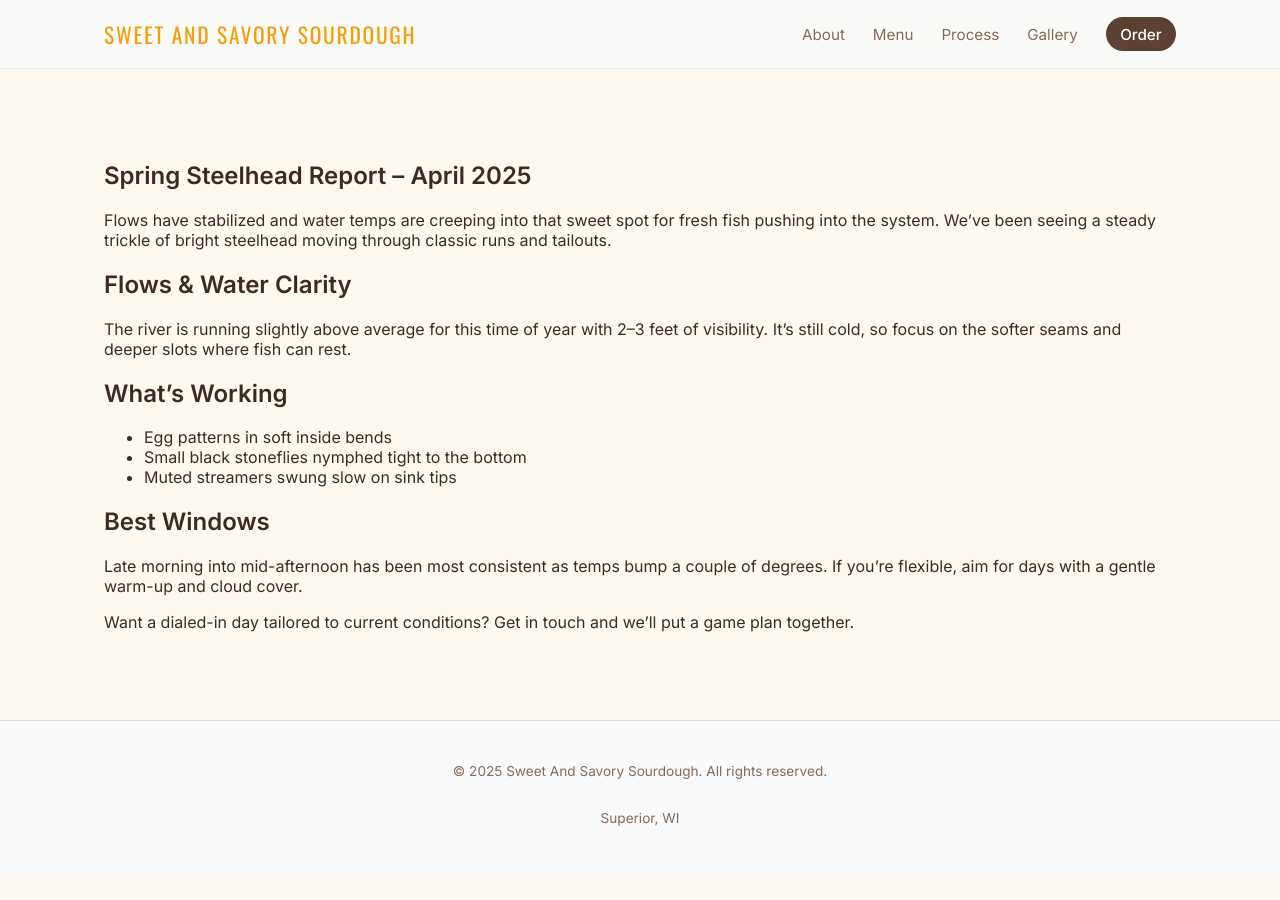
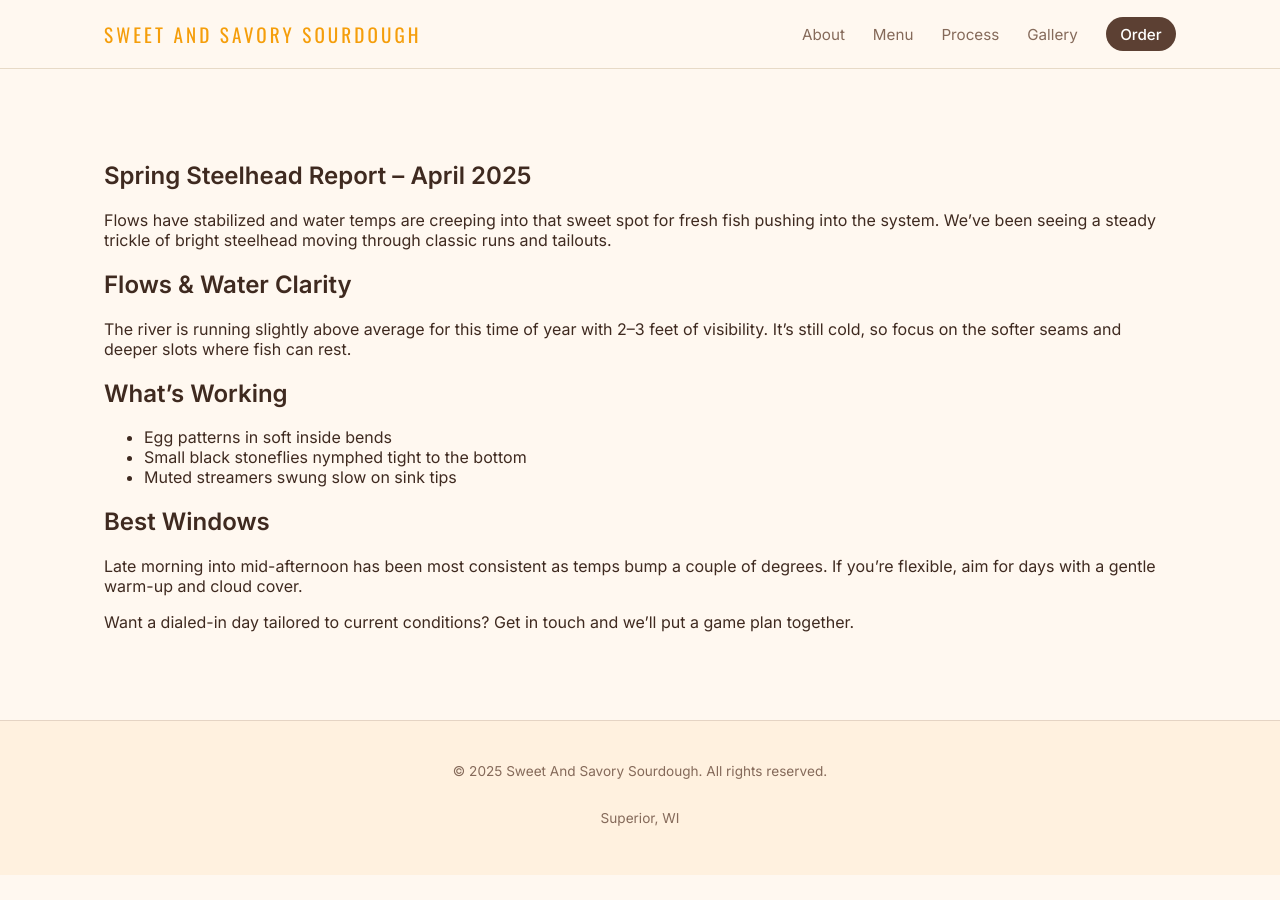
Before and after one commit to adamholden7/SweetAndSavorySourdough, a Jekyll site: the page built from _posts/2025-01-01-sample-post.md, in a window 1280 px wide. Built offline with Jekyll 4.4.1, drawn with Linux system fonts in a browser that asks for light colours.

Commit message:
Update styles.css

```diff
--- a/assets/css/styles.css
+++ b/assets/css/styles.css
@@ -3,7 +3,7 @@
   --bg: #fff8f0;            /* soft warm background */
   --bg-alt: #fbe9da;        /* slightly deeper beige */
   --accent: #f59e0b;        /* golden crust / highlight */
-  --accent-soft: rgba(245, 158, 11, 0.08);
+  --accent-soft: rgba(245, 158, 11, 0.12);
 
   --primary: #5c4033;       /* deep brown (loaf crust) */
   --text: #3f2a20;          /* warm dark text */
@@ -13,8 +13,8 @@
   --border-subtle: #e5d4c4;
 
   --radius-lg: 1.25rem;
-  --radius-md: 0.75rem;
-  --shadow-soft: 0 18px 40px rgba(60, 38, 21, 0.18);
+  --radius-md: 0.9rem;
+  --shadow-soft: 0 18px 40px rgba(96, 59, 32, 0.16);
   --transition-fast: 180ms ease-out;
   --max-width: 1120px;
 }
@@ -57,14 +57,14 @@ a {
   position: sticky;
   top: 0;
   z-index: 20;
-  background: rgba(250, 250, 249, 0.92);
+  background: rgba(255, 248, 240, 0.96);
   backdrop-filter: blur(10px);
-  border-bottom: 1px solid rgba(229, 231, 235, 0.8);
+  border-bottom: 1px solid rgba(229, 216, 196, 0.9);
   transition: box-shadow var(--transition-fast);
 }
 
 .site-header.scrolled {
-  box-shadow: 0 8px 30px rgba(0, 0, 0, 0.08);
+  box-shadow: 0 8px 30px rgba(96, 59, 32, 0.2);
 }
 
 .nav-container {
@@ -76,8 +76,8 @@ a {
 
 .logo {
   font-family: "Oswald", system-ui, sans-serif;
-  font-size: 1.35rem;
-  letter-spacing: 0.08em;
+  font-size: 1.2rem;
+  letter-spacing: 0.16em;
   text-transform: uppercase;
   color: var(--primary);
 }
@@ -150,7 +150,7 @@ a {
   display: flex;
   align-items: center;
   color: var(--primary);
-  background-image: url("../images/bakery-hero.jpg"); /* replace with your bread photo */
+  background-image: url("../images/bakery-hero.jpg"); /* update with your actual image */
   background-size: cover;
   background-position: center;
 }
@@ -161,7 +161,7 @@ a {
   background: linear-gradient(
     to right,
     rgba(255, 248, 240, 0.96),
-    rgba(255, 248, 240, 0.75)
+    rgba(255, 248, 240, 0.78)
   );
 }
 
@@ -219,8 +219,12 @@ a {
   border-radius: 999px;
   border: 1px solid transparent;
   cursor: pointer;
-  transition: background var(--transition-fast), color var(--transition-fast), transform var(--transition-fast),
-    box-shadow var(--transition-fast), border-color var(--transition-fast);
+  transition:
+    background var(--transition-fast),
+    color var(--transition-fast),
+    transform var(--transition-fast),
+    box-shadow var(--transition-fast),
+    border-color var(--transition-fast);
 }
 
 .btn-primary {
@@ -231,17 +235,17 @@ a {
 
 .btn-primary:hover {
   transform: translateY(-1px);
-  box-shadow: 0 18px 40px rgba(28, 110, 140, 0.45);
+  box-shadow: 0 18px 40px rgba(245, 158, 11, 0.45);
 }
 
 .btn-ghost {
   background: transparent;
-  color: var(--white);
-  border-color: rgba(255, 255, 255, 0.4);
+  color: var(--primary);
+  border-color: rgba(92, 64, 51, 0.25);
 }
 
 .btn-ghost:hover {
-  background: rgba(255, 255, 255, 0.06);
+  background: rgba(255, 255, 255, 0.6);
 }
 
 .btn-block {
@@ -336,10 +340,10 @@ a {
 
 .about-card:hover {
   transform: translateY(-4px);
-  box-shadow: 0 26px 60px rgba(0, 0, 0, 0.22);
+  box-shadow: 0 26px 60px rgba(96, 59, 32, 0.25);
 }
 
-/* CARDS */
+/* GENERIC CARDS */
 .card-grid {
   display: grid;
   grid-template-columns: repeat(3, minmax(0, 1fr));
@@ -351,7 +355,7 @@ a {
   border-radius: var(--radius-md);
   padding: 1.5rem 1.4rem;
   border: 1px solid var(--border-subtle);
-  box-shadow: 0 10px 30px rgba(0, 0, 0, 0.04);
+  box-shadow: 0 10px 30px rgba(96, 59, 32, 0.08);
   display: flex;
   flex-direction: column;
   gap: 0.75rem;
@@ -389,7 +393,7 @@ a {
 /* STORE-STYLE MENU */
 
 .menu-store {
-  background: #fff4e2;
+  background: #fbe3cd;
 }
 
 .menu-layout {
@@ -413,18 +417,20 @@ a {
   margin: 1.5rem 0 0.75rem;
 }
 
+/* GRID of product cards */
 .product-grid {
   display: grid;
   grid-template-columns: repeat(2, minmax(0, 1fr));
-  gap: 1rem;
+  gap: 1.25rem;
 }
 
+/* INDIVIDUAL PRODUCT CARD */
 .product-card {
-  background: #fffaf3;
-  border-radius: var(--radius-md);
+  background: #ffffff;
+  border-radius: 1.1rem;
   padding: 1rem 1rem 0.9rem;
-  border: 1px solid rgba(148, 81, 43, 0.16);
-  box-shadow: 0 10px 24px rgba(96, 59, 32, 0.08);
+  border: 1px solid rgba(148, 81, 43, 0.12);
+  box-shadow: 0 14px 34px rgba(96, 59, 32, 0.12);
   display: flex;
   flex-direction: column;
   gap: 0.4rem;
@@ -447,22 +453,24 @@ a {
   font-size: 0.95rem;
   font-weight: 500;
   color: var(--primary);
-  margin: 0.2rem 0 0.4rem;
+  margin: 0.3rem 0 0.5rem;
 }
 
 .btn.btn-sm {
+  align-self: flex-start;
   font-size: 0.85rem;
-  padding: 0.45rem 0.75rem;
+  padding: 0.45rem 0.9rem;
+  border-radius: 999px;
 }
 
 /* Cart panel */
 
 .menu-cart {
   background: #fffaf3;
-  border-radius: var(--radius-md);
+  border-radius: 1.1rem;
   padding: 1.1rem 1rem;
-  border: 1px solid rgba(148, 81, 43, 0.18);
-  box-shadow: 0 14px 30px rgba(96, 59, 32, 0.12);
+  border: 1px solid rgba(148, 81, 43, 0.2);
+  box-shadow: 0 14px 30px rgba(96, 59, 32, 0.18);
   position: sticky;
   top: 5rem;
 }
@@ -522,31 +530,13 @@ a {
   color: var(--text-muted);
 }
 
-/* Responsive layout */
-@media (max-width: 900px) {
-  .menu-layout {
-    grid-template-columns: 1fr;
-  }
-
-  .menu-cart {
-    position: static;
-  }
-}
-
-@media (max-width: 720px) {
-  .product-grid {
-    grid-template-columns: 1fr;
-  }
-}
-
-
-/* RIVER */
+/* RIVER / PROCESS PANEL (repurposed) */
 .river-panel {
   background: var(--white);
   border-radius: var(--radius-lg);
   padding: 1.5rem 1.4rem;
   box-shadow: var(--shadow-soft);
-  border: 1px solid rgba(11, 61, 46, 0.1);
+  border: 1px solid rgba(148, 81, 43, 0.16);
 }
 
 .season-list {
@@ -599,7 +589,7 @@ a {
 
 /* TESTIMONIALS */
 .testimonials .card {
-  background: #0b3d2e;
+  background: #5c4033;
   color: var(--white);
 }
 
@@ -655,14 +645,17 @@ a {
   font-family: inherit;
   font-size: 0.95rem;
   outline: none;
-  transition: border-color var(--transition-fast), box-shadow var(--transition-fast), background var(--transition-fast);
+  transition:
+    border-color var(--transition-fast),
+    box-shadow var(--transition-fast),
+    background var(--transition-fast);
 }
 
 .form-row input:focus,
 .form-row textarea:focus {
   border-color: var(--accent);
-  box-shadow: 0 0 0 1px rgba(28, 110, 140, 0.2);
-  background: #f9fafb;
+  box-shadow: 0 0 0 1px rgba(245, 158, 11, 0.3);
+  background: #fefaf4;
 }
 
 /* BLOG */
@@ -709,7 +702,7 @@ a {
 .site-footer {
   padding: 1.75rem 0 2.2rem;
   border-top: 1px solid var(--border-subtle);
-  background: #f8fafc;
+  background: #fff1df;
 }
 
 .footer-inner {
@@ -739,6 +732,14 @@ a {
   .hero {
     min-height: 80vh;
   }
+
+  .menu-layout {
+    grid-template-columns: 1fr;
+  }
+
+  .menu-cart {
+    position: static;
+  }
 }
 
 @media (max-width: 720px) {
@@ -753,8 +754,8 @@ a {
     flex-direction: column;
     gap: 1rem;
     padding: 1rem 1.5rem 1.2rem;
-    background: rgba(250, 250, 249, 0.98);
-    border-bottom: 1px solid rgba(229, 231, 235, 0.9);
+    background: rgba(255, 248, 240, 0.98);
+    border-bottom: 1px solid rgba(229, 216, 196, 0.9);
     transform-origin: top;
     transform: scaleY(0.8);
     opacity: 0;
@@ -787,6 +788,10 @@ a {
   .hero-content {
     padding-top: 4.5rem;
   }
+
+  .product-grid {
+    grid-template-columns: 1fr;
+  }
 }
 
 @media (max-width: 480px) {
```
